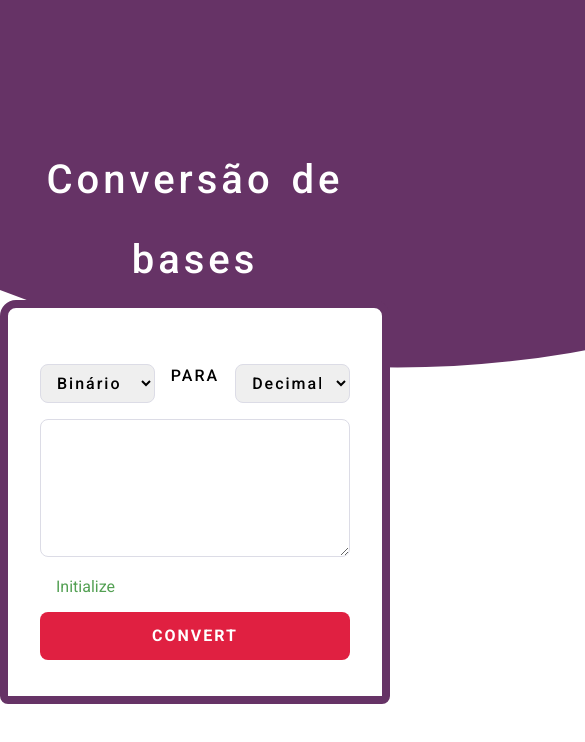
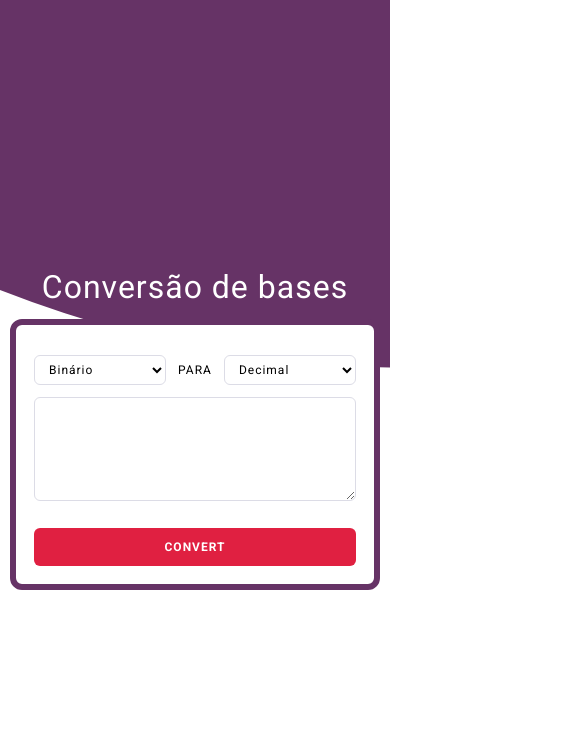
Before and after one commit to silasmelo17/numericBaseConversion, a React (Create React App) app in the folder front-end/: page / in a window 390 px wide. Shown: the top 742 px of the page, 585 px wide, since content can reach past the window. Built offline with nearby package versions, Linux system fonts and the light colour scheme.

Commit message:
simple responsive website

```diff
--- a/front-end/src/App.js
+++ b/front-end/src/App.js
@@ -1,10 +1,11 @@
-import React, { useState } from 'react';
+import React, { useState, useEffect } from 'react';
 import { stringToArray, conversionToDecimal, decimalToBase, validateNumberToConvert } from './conversion'
 
 import './global.css'
+import './responsive.css'
 
 function App() {
-  const [ result, setResult ] = useState('Initialize')
+  const [ result, setResult ] = useState('')
   const [ fromBase, setFromBase ] = useState('binary')
   const [ toBase, setToBase ] = useState( 'decimal' )
   const [ userInput, setUserInput ] = useState('')
@@ -66,7 +67,7 @@ function App() {
             onKeyPress={ handleValidateUserInput }
           ></textarea>
 
-          <p className='result' >{result}</p>
+          <p>{result}</p>
 
           <input
             type='button'
--- a/front-end/src/global.css
+++ b/front-end/src/global.css
@@ -1,11 +1,13 @@
 
-@import url('https://fonts.googleapis.com/css2?family=Roboto:wght@400;500;700&display=swap');
+@import url('https://fonts.googleapis.com/css2?family=Roboto:wght@300;400;500;700&display=swap');
 
 * {
     padding: 0;
     margin: 0;
     outline: 0;
     box-sizing: border-box;
+
+    letter-spacing: 2px;
 }
 
 html, body, #root {
@@ -13,14 +15,13 @@ html, body, #root {
 }
 
 body {
-    font: 400 16px Roboto, sans-serif;
+    font: var( --light) var( --large-size ) Roboto, sans-serif;
     overflow: hidden;
 }
 
 #root {
     display: flex;
     flex-direction: column;
-    align-items: center;
     justify-content: center;
 }
 
@@ -29,6 +30,8 @@ svg.background-curve {
     position: absolute;
     left: 0;
     top: 0;
+
+    width: 100%;
 }
 
 svg.background-curve path {
@@ -38,15 +41,14 @@ svg.background-curve path {
 select,
 input,
 textarea {
-    font: 500 1rem Roboto, sans-serif;
-    line-height: 1.5rem;
+    font: var( --normal ) var(--large-size) Roboto, sans-serif;
+    line-height: var(--very-large-size);
 
     border: 1px solid #dcdce6;
     width: 100%;
-    padding: 8px 12px;
-    letter-spacing: 2px;
+    padding: var( --small-size ) var( --middle-size );
     cursor: pointer;
-    border-radius: 8px;
+    border-radius: var( --small-size );
 }
 
 textarea {
@@ -64,60 +66,48 @@ input[type='button'] {
     color: white;
     text-transform: uppercase;
     font-weight: bold;
-    padding: 12px 16px;
+    padding: var( --middle-size ) var( --large-size );
 }
 
 h1.title {
     position: relative;
-    font-size: 2.5rem;
-    font-weight: 500;
+    font-size: 2rem;
+    font-weight: var( --normal );
 
-    line-height: 5rem;
+    line-height: 4rem;
     text-align: center;
     color: white;
-
-    letter-spacing: 4px;
-    word-spacing: 4px;
 }
 
 section.container {
-    border: 8px solid #663366;
+    border: var( --small-size ) solid #663366;
     z-index: 1;
     background-color: #fff;
     width: 100%;
     max-width: 800px;
-    border-radius: 16px 16px 8px 8px;
-    padding: 16px 32px 36px 32px;
-    margin: 0 24px;
+    border-radius: var( --large-size );
+    padding: var( --large-size ) var( --very-large-size ) var( --very-large-size ) var( --very-large-size );
+    margin: 0 auto;
 }
 
 p.description {
     font-size: 1rem;
-    letter-spacing: 2px;
     text-align: center;
 }
 
 section.container form {
-    margin-top: 24px;
+    border-radius: var( --large-size );
+    margin-top: var( --very-large-size );
 }
 
 section.container p {
-    margin-left: 16px;
+    margin-left: var( --large-size );
 }
 
 section.container textarea,
 section.container input,
-section.container select,
 section.container p {
-    margin-top: 16px;
-}
-
-p.error {
-    color: #e02041;
-}
-
-p.result {
-    color: rgb(83, 160, 83);
+    margin-top: var( --large-size );
 }
 
 section.row {
@@ -127,15 +117,15 @@ section.row {
 
 section.row select {
     flex: 1;
-    margin-right: 16px;
+    margin-right: var( --large-size );
+    background: white;
 }
 
 section.row select ~ select {
-    margin-left: 16px;
+    margin-left: var( --large-size );
     margin-right: 0;
 }
 
 section.row span {
-    font-weight: 500;
-    letter-spacing: 2px;
+    font-weight: var( --normal );
 }
--- /dev/null
+++ b/front-end/src/responsive.css
@@ -0,0 +1,31 @@
+:root {
+    --small-size: 8px;
+    --middle-size: 12px;
+    --large-size: 16px;
+    --very-large-size: 24px;
+
+    --light: 400;
+    --normal: 500;
+}
+
+@media screen and ( max-width: 800px ) {
+
+    :root {
+        --small-size: 6px;
+        --middle-size: 10px;
+        --large-size: 12px;
+        --very-large-size: 18px;
+
+        --light: 300;
+        --normal: 400;
+    }
+
+    * {
+        letter-spacing: 1px;
+    }
+
+    section.container {
+        width: calc( 100% - 2*var(--middle-size) );
+    }
+
+}
```
